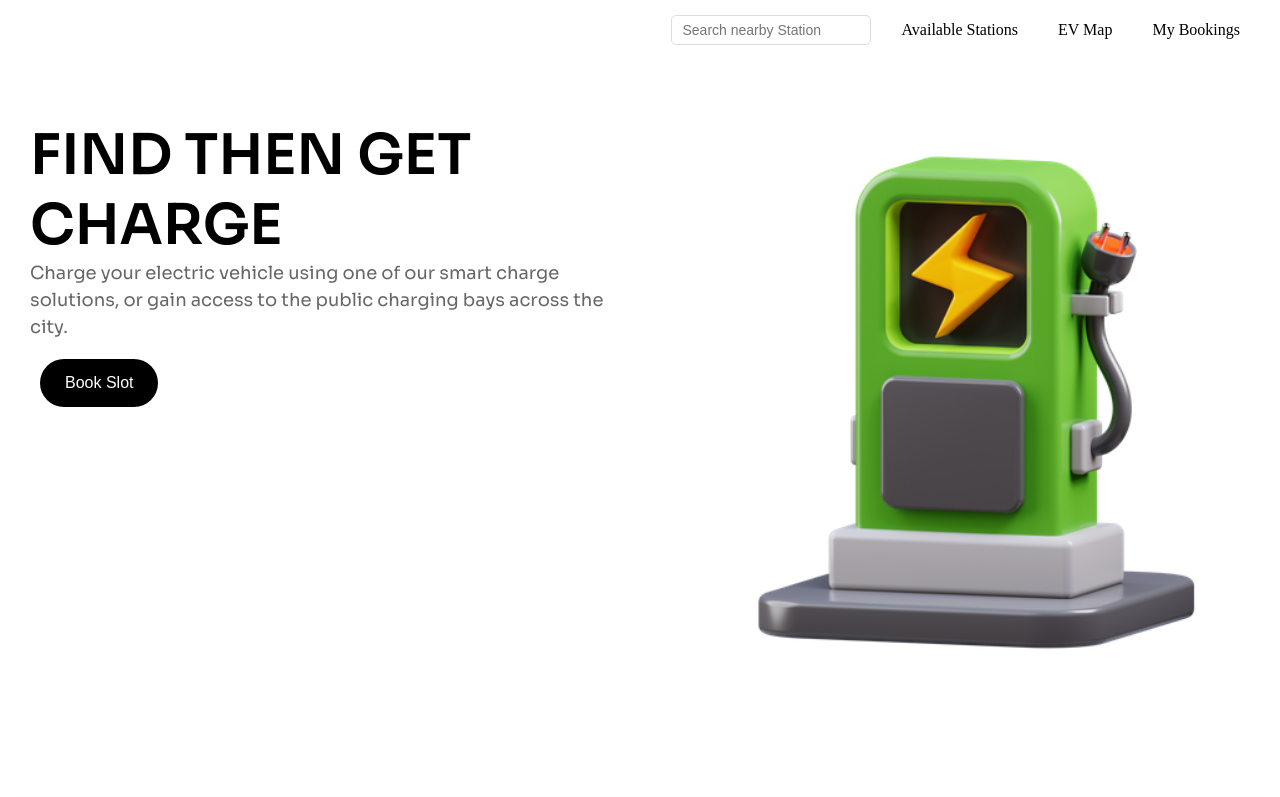
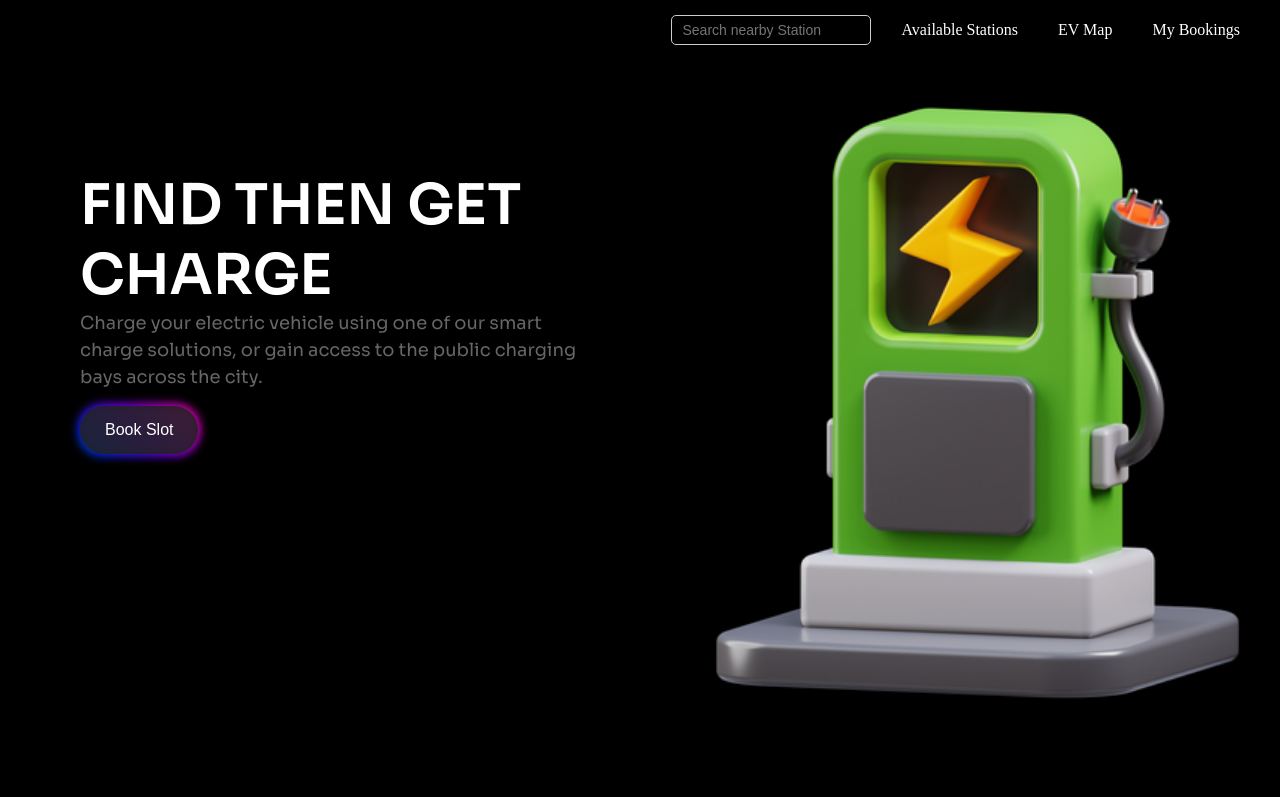
Before and after one commit to midlaj-mohd/EV-Bunk, a plain HTML site: page userpage.html in a window 1280 px wide. Shown: the top 797 px of the page. Drawn offline with nearby package versions, Linux system fonts and the light colour scheme; no server answers.

Commit message:
Update styles.css

```diff
--- a/styles.css
+++ b/styles.css
@@ -6,7 +6,6 @@
 
 
 /* Login Page  */
-
 
 .login-page {
     font-family: 'Arial', sans-serif;
@@ -111,7 +110,7 @@ a:hover {
     display: flex;
     justify-content: flex-end;
     padding: 5px 20px;
-    background-color: #ffffff00;
+    background-color: #a50a0a00;
     position: fixed;
     width: 100%;
     top: 0;
@@ -133,7 +132,7 @@ a:hover {
 
 .index nav ul li a {
     text-decoration: none;
-    color: #000;
+    color: #ffffff;
     font-weight: 500;
     padding: 5px 10px;
     transition: color 0.3s;
@@ -141,25 +140,31 @@ a:hover {
 }
 
 .index nav ul li a:hover {
-    color: #0e4da4;
+    color: #00fbff;
+    text-shadow:
+        0 0 5px #00fbff,
+        0 0 10px #00fbff,
+        0 0 20px #00fbff,
+        0 0 30px #00fbff,
+        0 0 40px #00fbff,
+        0 0 50px #00fbff,
+        0 0 75px #00fbff;
 }
 
-.index nav ul li input[type="text"] {
+
+#stationSearch {
+    background-color: rgba(255, 0, 0, 0);
+    color: white;
+    border: 1px solid #ccc;  /* Add a border */
+    border-radius: 5px;      /* Optional: Add rounded corners */
     height: 30px;
     width: 200px;
-    border: 1px solid #ddd;
     border-radius: 5px;
     padding: 0 10px;
     font-size: 14px;
     transition: border-color 0.3s;
     line-height: 30px;
 }
-
-.index nav ul li input[type="text"]:focus {
-    border-color: #0e4da4;
-    outline: none;
-}
-
 
 
 /* My Booking */
@@ -245,11 +250,13 @@ a:hover {
     display: flex;
     padding: 120px 30px;
     height: 100vh;
-    background-color: #ffffff;
+    background-color: #000000;
 }
+
 
 .hero-text {
     max-width: 50%;
+    padding: 50px;
     font-family: 'Sora', sans-serif;
 }
 
@@ -257,7 +264,7 @@ a:hover {
     font-size: 56px;
     font-weight: bold;
     text-align: left;
-    color: #000;
+    color: #ffffff;
     padding-bottom: 0%;
 }
 
@@ -269,19 +276,79 @@ a:hover {
     padding-bottom: 3%;
 }
 
+
+
+/* Base Button Style */
 .hero-text button {
     padding: 15px 25px;
-    background-color: #000;
+    background-color: #000000;
     color: #fff;
     border: none;
     cursor: pointer;
     font-size: 16px;
     border-radius: 25px;
+    position: relative;
+    z-index: 0;
+    user-select: none;
+    -webkit-user-select: none;
+    touch-action: manipulation;
 }
 
-.hero-text button:hover {
-    background-color: #2600ff;
+/* Glowing Effect */
+.hero-text button:before {
+    content: "";
+    background: linear-gradient(
+      45deg,
+      #ff0000,
+      #ff7300,
+      #fffb00,
+      #48ff00,
+      #00ffd5,
+      #002bff,
+      #7a00ff,
+      #ff00c8,
+      #ff0000
+    );
+    position: absolute;
+    top: -2px;
+    left: -2px;
+    background-size: 400%;
+    z-index: -1;
+    filter: blur(5px);
+    -webkit-filter: blur(5px);
+    width: calc(100% + 4px);
+    height: calc(100% + 4px);
+    animation: glowing-button 20s linear infinite;
+    border-radius: 25px;
+    transition: opacity 0.3s ease-in-out;
 }
+
+/* Glowing Animation */
+@keyframes glowing-button {
+    0% {
+        background-position: 0 0;
+    }
+    50% {
+        background-position: 400% 0;
+    }
+    100% {
+        background-position: 0 0;
+    }
+}
+
+/* Dark Overlay */
+.hero-text button:after {
+    z-index: -1;
+    content: "";
+    position: absolute;
+    width: 100%;
+    height: 100%;
+    background: #222222e0;
+    left: 0;
+    top: 0;
+    border-radius: 25px;
+}
+
 
 .hero-image {
     display: flex;
@@ -293,8 +360,28 @@ a:hover {
     max-width: 100%;
     height: auto;
     display: block;
+    transform: scale(1.2);
 }
 
+/* Scroll Bar  */
+
+html, body {
+    margin: 0;
+    height: 100%;
+    overflow-x: hidden;  /* Disable horizontal scrolling */
+}
+
+.index {
+    width: 100vw;        /* Ensure the container takes the full width of the viewport */
+    height: 100vh;       /* Ensure the container takes the full height of the viewport */
+    overflow-y: auto;    /* Enable vertical scrolling */
+    overflow-x: hidden;  /* Disable horizontal scrolling */
+}
+
+/* For WebKit browsers (like Chrome and Safari) */
+.index::-webkit-scrollbar {
+    display: none;  /* Hide the scrollbar */
+}
 
 
 /* Available Station  */
@@ -827,7 +914,7 @@ a:hover {
 }
 
 button {
-    margin-left: 10px;
+    /* margin-left: 10px; */
     background: #dc3545;
     color: white;
     border: none;
```
